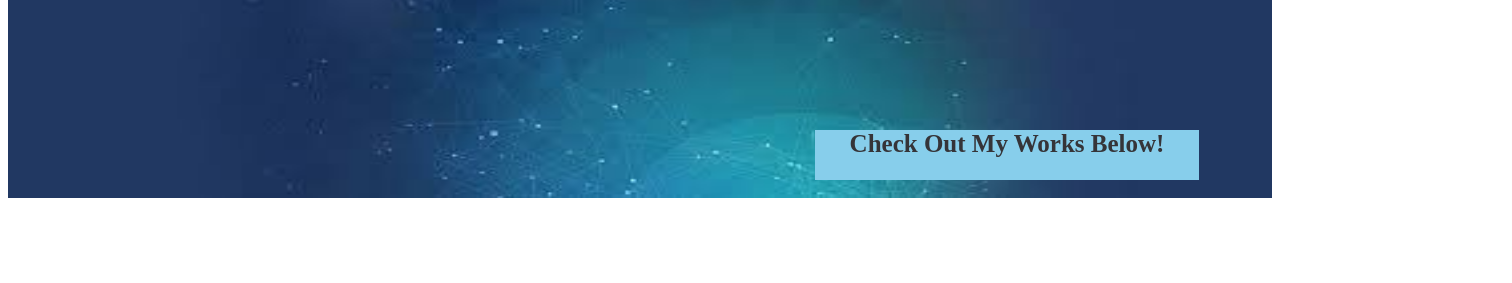
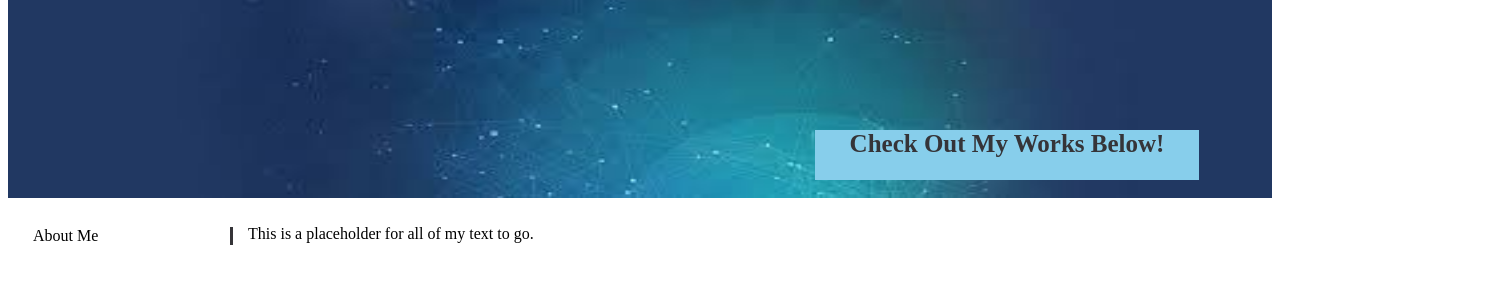
Before and after one commit to Timrob584/Portfolio, a plain HTML site: page index.html in a window 1280 px wide. Shown: the part 85-368 px from the top of the page, 1512 px wide, since content can reach past the window. Drawn offline with Linux system fonts and the light colour scheme.

Commit message:
Added About Me body section

```diff
--- a/assets/style.css
+++ b/assets/style.css
@@ -49,3 +49,20 @@
   top: 215px;
   left: 815px;
 }
+
+.about-me {
+  background-color: white;
+  width: 200px;
+  padding: 25px;
+}
+
+.solid {
+  border-right-style:solid;
+  border-color:rgb(53, 52, 56);
+}
+
+.about-text {
+position:relative;
+top: -45px;
+left: 240px;
+}
--- a/index.html
+++ b/index.html
@@ -28,3 +28,17 @@
     Check Out My Works Below!
   </div>
 </section>
+
+<main>
+  <section class="about-me">
+    <div class="solid">
+      About Me
+    </div>
+  </section>
+
+  <section class="about-text">
+    <div>
+      This is a placeholder for all of my text to go.
+    </div>
+  </section>
+</main>
```
